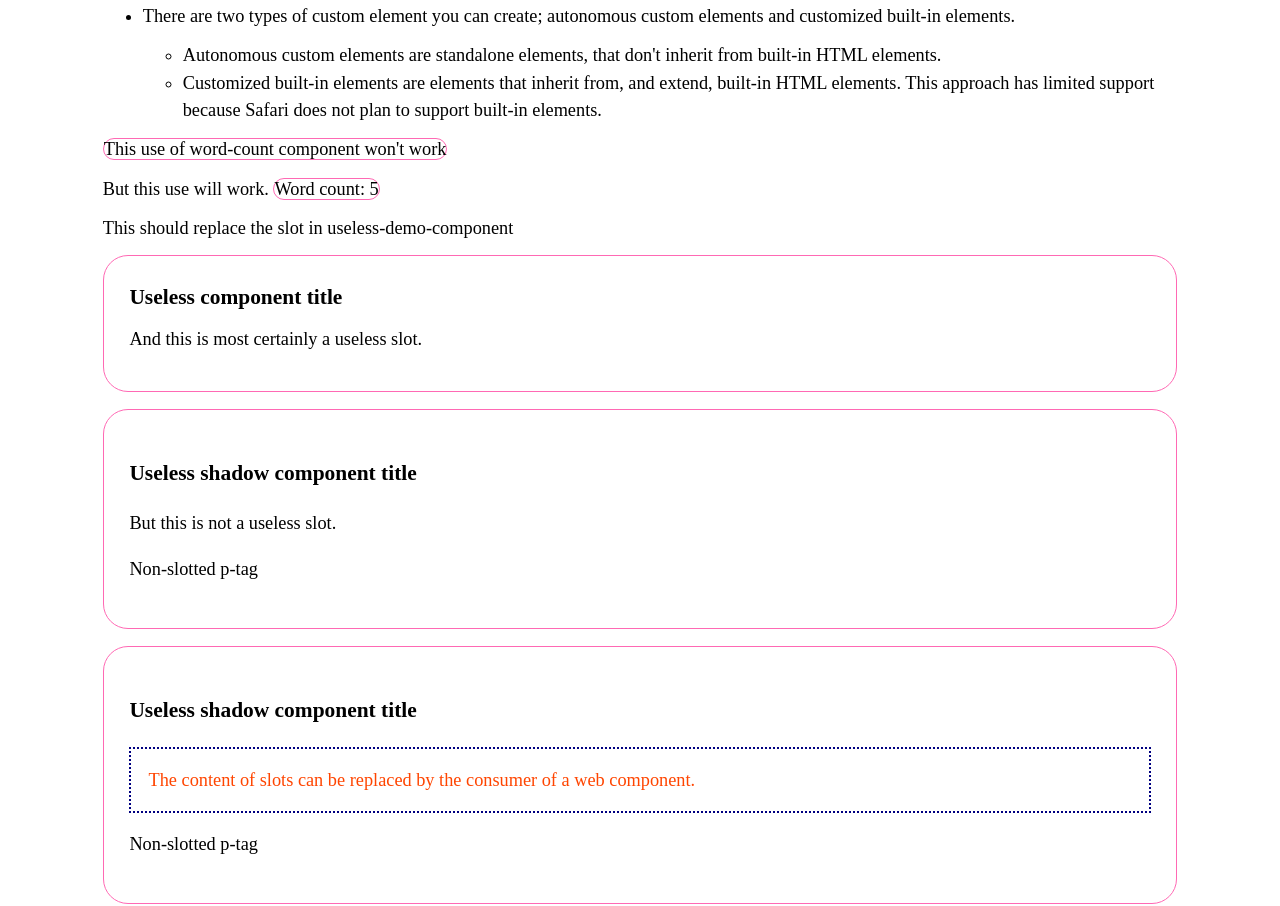
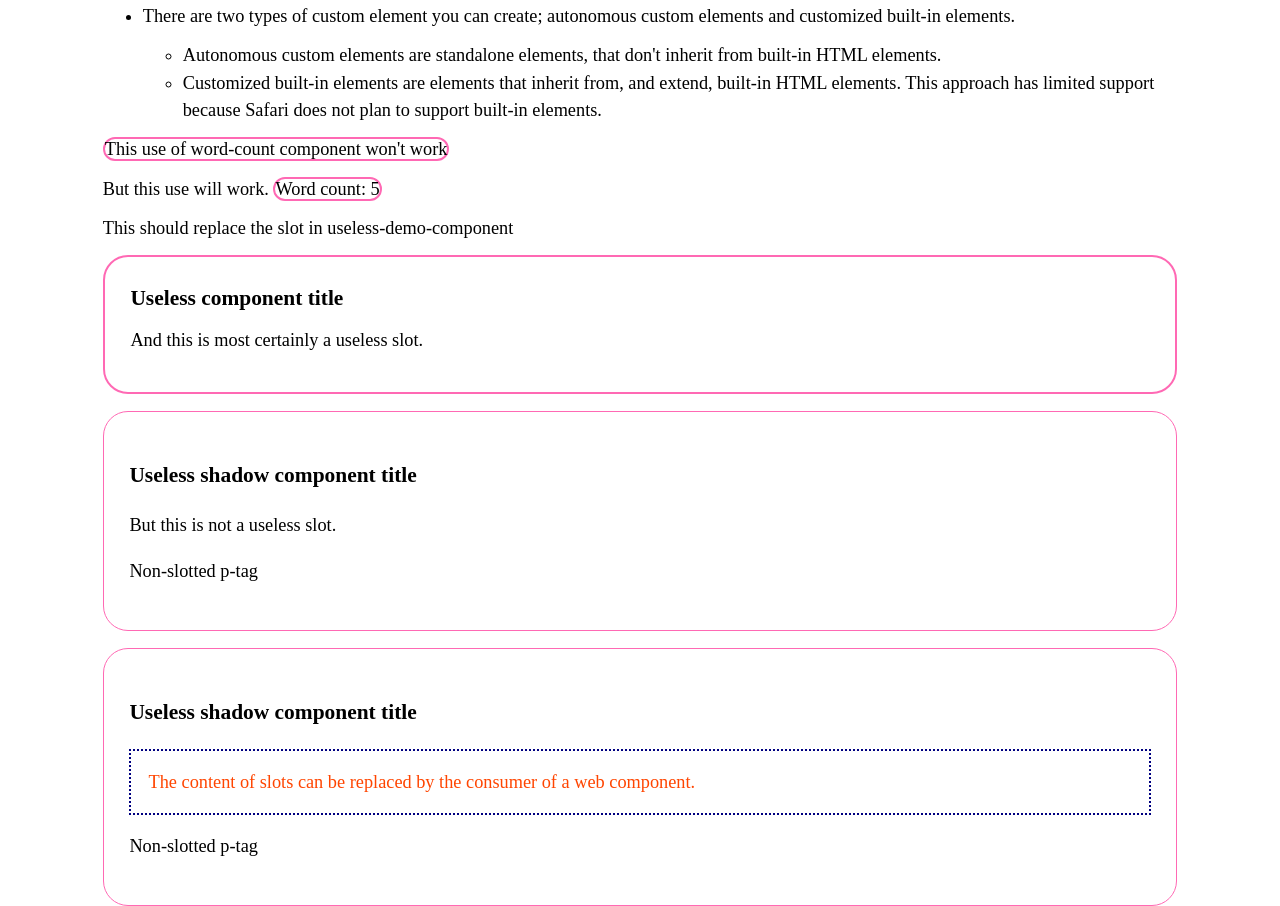
Before and after one commit to cwallervand/frontend-snacks-part2, a website built with Vite: page index.html in a window 1280 px wide. Shown: the part 1436-2342 px from the top of the page. Built offline with nearby package versions, Linux system fonts and the light colour scheme.

Commit message:
More defined borders

```diff
--- a/style.css
+++ b/style.css
@@ -158,7 +158,7 @@
 	}
 
 	.web-component {
-		border: 1px solid hotpink;
+		border: 2px solid hotpink;
 		border-radius: 25px;
 	}
 
```
